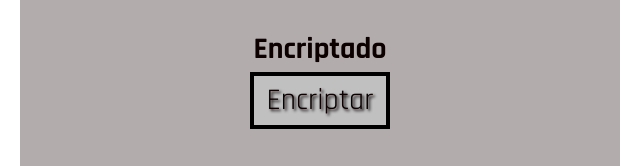
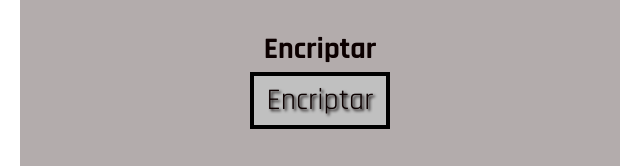
Before and after one commit to johnUFAL/sistema_rsa, a plain HTML site: page index.html in a window 1280 px wide. Shown: the part 458-624 px from the top of the page, 320-960 px from the left. Drawn offline with Linux system fonts and the light colour scheme; a web font is replaced by a local one.

Commit message:
Update index.html

```diff
--- a/index.html
+++ b/index.html
@@ -23,7 +23,7 @@
         <p><b>Gerar chave</b></p>
         <a href="chave.html"><button class="botao_index">Gerar Chave</button></a>
         <br>
-        <p><b>Encriptado</b></p>
+        <p><b>Encriptar</b></p>
         <a href="encriptar.html"><button class="botao_index">Encriptar</button></a>
         <br>
         <p><b>Desencriptar</b></p>
```
